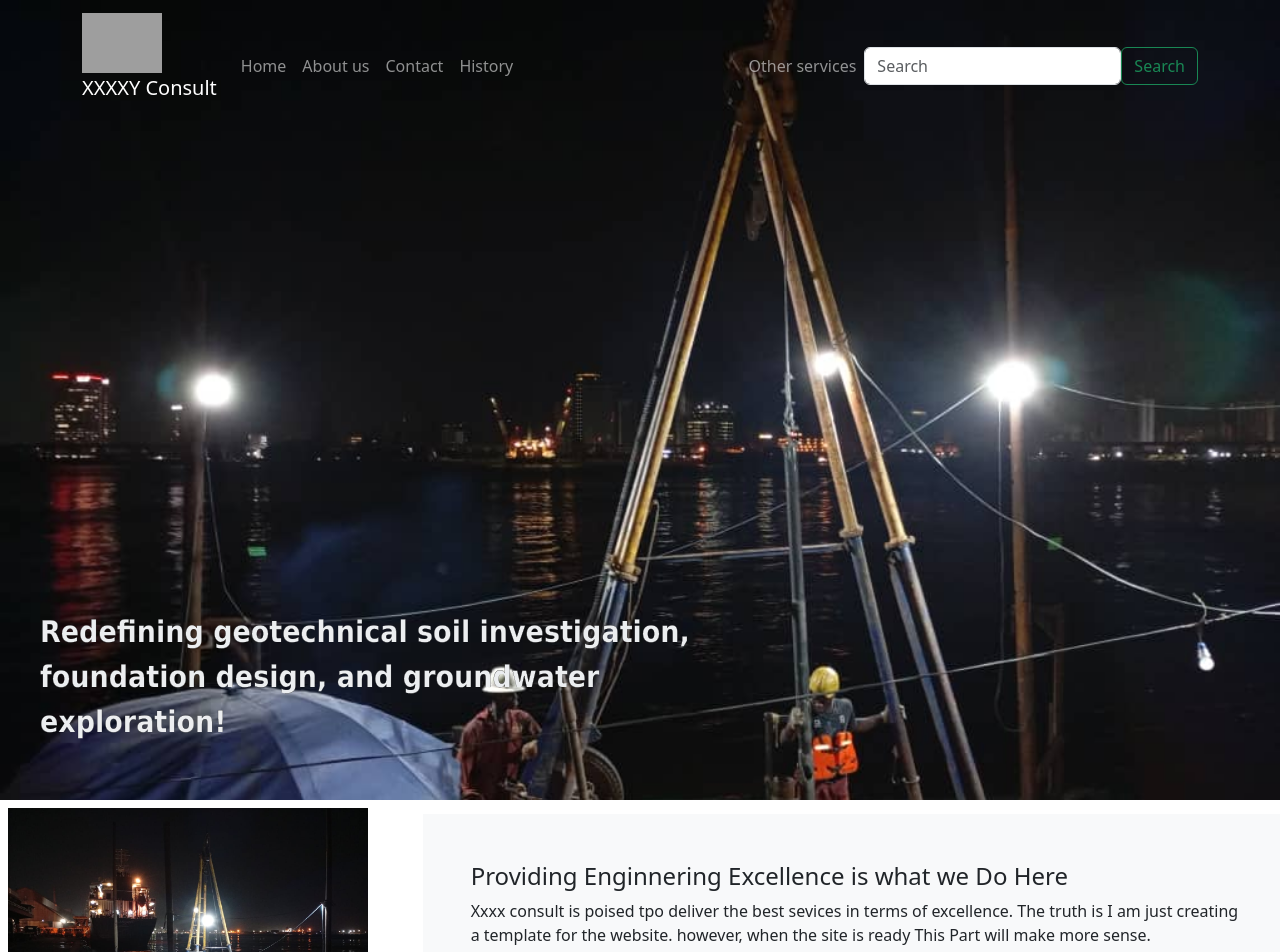
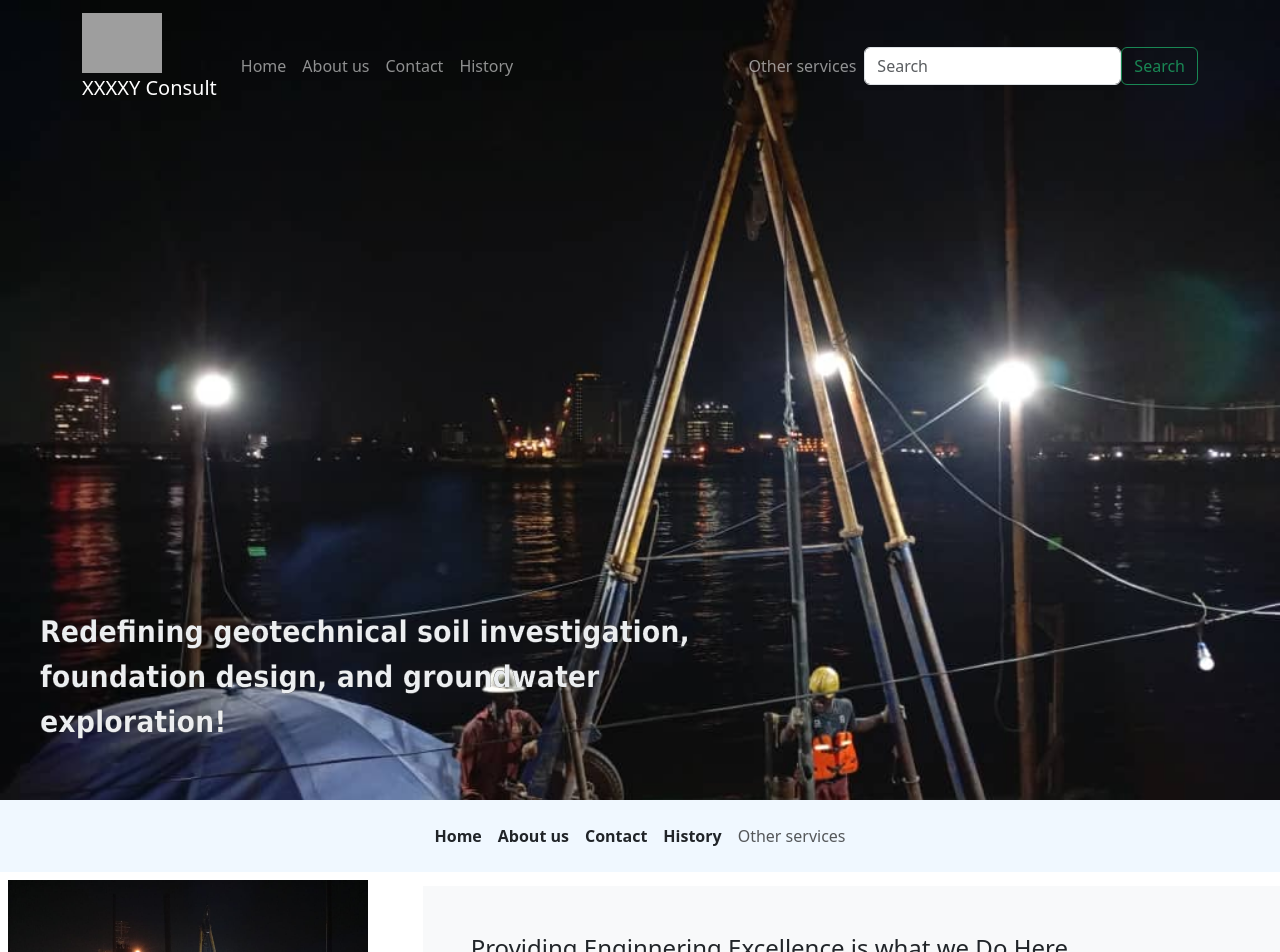
Before and after one commit to lecxis/terrakon, a React (Create React App) app: page / in a window 1280 px wide. Shown: the top 952 px of the page. Built offline with nearby package versions, Linux system fonts and the light colour scheme; grey boxes are pictures that could not be loaded.

Commit message:
the code was modified to have a sticky nav bar after the header

```diff
--- a/src/App.css
+++ b/src/App.css
@@ -53,6 +53,12 @@ a{
 }
  */
 /* main part of the intro*/
+
+.secondNav{
+/*border: 15px solid green;*/
+background-color: aliceblue;
+
+}
 .parent{
   position: relative;
   border: '17px solid green';
--- a/src/App.js
+++ b/src/App.js
@@ -17,8 +17,8 @@ function App() {
       <Header/>
 
        <Home/>
-       <Contact/>
-       <Projects/>
+
+
        <Footer/>
     </div >
   );
--- a/src/components/footer.js
+++ b/src/components/footer.js
@@ -8,12 +8,12 @@ const Footer = () => {
 
         <div className="mx-5 align-items-center">
             <div className="row   ">
-            <div className="col-6 col-md-3 col-sm-12 mt-sm-5">
+            <div className="col-12 col-md-3 mt-5">
                     <h5>Xxxx Consults</h5>
                     Redefining geotechnical engineering, foundation design, and groundwater exploration act
                 </div>
 
-                <div className="col-6 col-md-3 col-sm-12  mt-sm-5">
+                <div className="col-12 col-md-3 mt-5">
                     <h5>Services</h5>
                     <ul className="list-unstyled">
                       <li>Geotechnical Soil Investigation</li>
@@ -23,7 +23,7 @@ const Footer = () => {
                     </ul>
                 </div>
 
-                <div className="col-6 col-md-2 col-sm-12 mt-sm-5">
+                <div className="col-12 col-md-3 mt-5">
                     <h5>Links</h5>
                     <ul className="list-unstyled">
                       <li>Home</li>
@@ -35,7 +35,7 @@ const Footer = () => {
                         <li><Link to='/contactus'>Contact Us</Link></li>*/}
                     </ul>
                 </div>
-                 <div className="col-6 col-md-2 col-sm-12 mt-sm-5">
+                 <div className="col-12 col-md-3 mt-5">
                     <h5>Our Address</h5>
                     <address>
 		              XXXX consult avenue, <br />
@@ -48,7 +48,7 @@ const Footer = () => {
                     </address>
                 </div>
 
-                 <div className="col-6 col-md-2 mt-sm-5 ">
+                 <div className="col-12 col-md-3 mt-5 ">
                     <div className="tex">
                     <h5>Connect</h5>
                         <a className="btn btn-social-icon btn-google" href="http://google.com/+">google<i className="fa fa-google-plus"></i></a><br />
--- a/src/components/homeComponent.js
+++ b/src/components/homeComponent.js
@@ -1,5 +1,10 @@
 import Container from 'react-bootstrap/Container';
 import {Button, Row, Col} from 'react-bootstrap';
+import Nav from 'react-bootstrap/Nav';
+import Navbar from 'react-bootstrap/Navbar';
+
+import Contact from './contact';
+import Projects from './projects';
 
 function HomeComponent() {
 
@@ -41,6 +46,26 @@ fetch('https://htacapi.onrender.com/api/defaulthtac/Account/authenticate',
   return (
 
     <div className='my-0'>
+
+      <div className="navbar sticky-top secondNav " style={{ zIndex: 1000 }}>
+
+
+              <Navbar className="navbar  mx-auto ">
+
+       <Nav className="mx-auto">
+         <Nav.Link href="#home" className="text-dark fw-bold">Home</Nav.Link>
+         <Nav.Link href="#link" className="text-dark fw-bold">About us</Nav.Link>
+         <Nav.Link href="#contact" className="text-dark fw-bold">Contact</Nav.Link>
+         <Nav.Link href="#contact" className="text-dark fw-bold">History</Nav.Link>
+       </Nav>
+
+       <Nav>
+         <Nav.Link href="#deets">Other services</Nav.Link>
+       </Nav>
+
+        </Navbar>
+          </div>
+
     <Row className="align-items-center">
         <Col sm={8} className="mx-auto bg-light p-5">
         <h4> Providing Enginnering Excellence is what we Do Here</h4>
@@ -145,6 +170,8 @@ fetch('https://htacapi.onrender.com/api/defaulthtac/Account/authenticate',
           <span className="fa fa-sign-in fa-lg"></span> Login</Button>
         </Row>
        */}
+       <Contact/>
+       <Projects/>
     </div>
   )};
 
```
